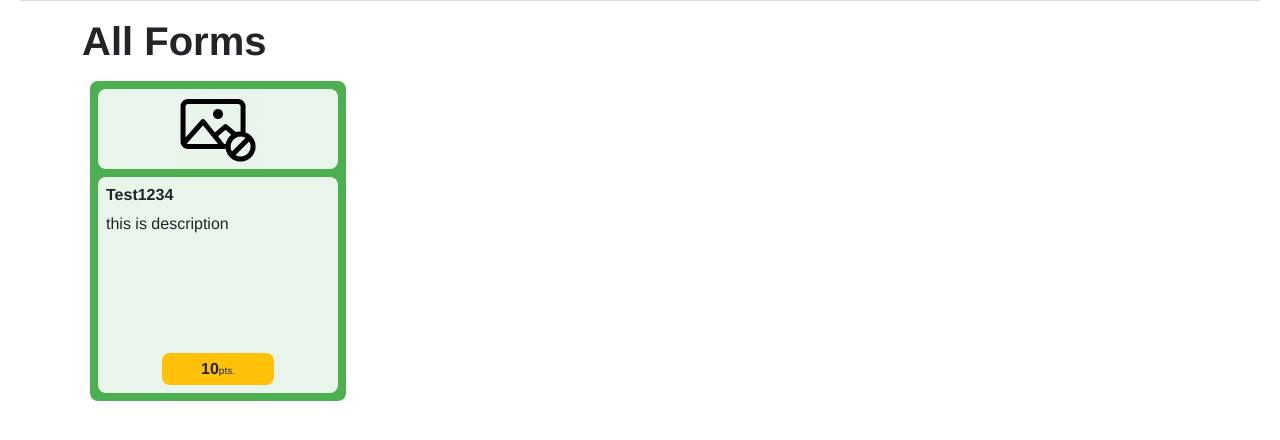
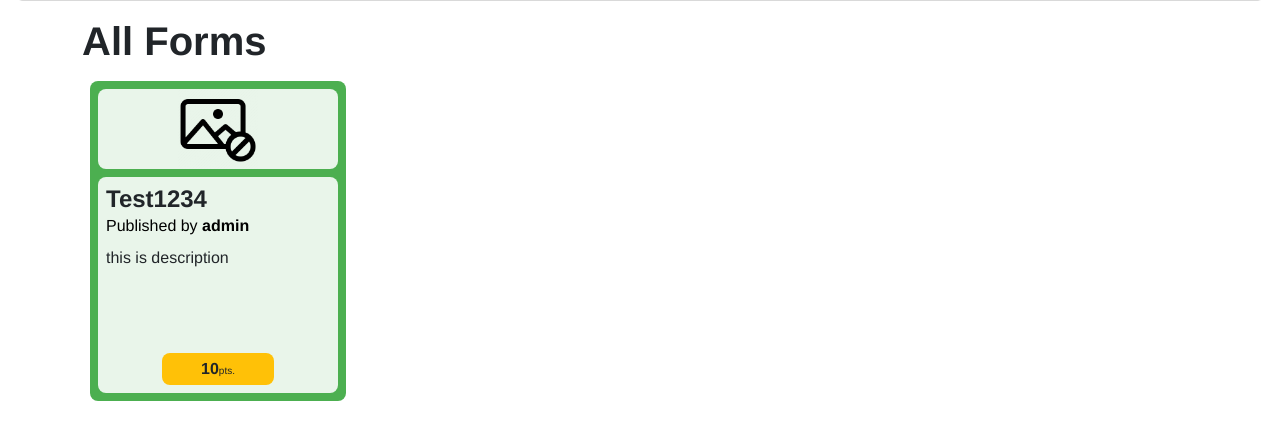
Before and after one commit to ChindanaiR/FormHubProject, a Django app: page / in a window 1280 px wide. Shown: the part 218-658 px from the top of the page. Run offline with Django 5.2, Linux system fonts and the light colour scheme; data comes from the database, SQL or seed files in the repository.

Commit message:
process 1

```diff
--- a/static/answering/index.css
+++ b/static/answering/index.css
@@ -35,6 +35,17 @@
 
             & .form-name {
                 font-weight: bold;
+            }
+
+            & .author {
+                z-index: 1;
+                cursor: pointer;
+                text-decoration: none;
+                color: black
+            }
+
+            & .author:hover {
+                text-decoration: underline;
             }
 
             & .description {
--- a/templates/answering/index.html
+++ b/templates/answering/index.html
@@ -18,7 +18,8 @@
                         <img src="{% static 'answering/imgs/no-pic.png' %}" alt="no-photo">
                     </div>
                     <div class="form-meta-data mt-2 p-2">
-                        <h6 class="form-name">{{ form.form_name }}</h6>
+                        <h4 class="form-name my-0">{{ form.form_name }}</h6>
+                        <a href="/account/{{ form.owner.id }}" class="mb-2 author">Published by <strong>{{ form.owner }}</strong></a>
                         <div class="description">
                             {{ form.description }}
                         </div>
--- a/userprofile/urls.py
+++ b/userprofile/urls.py
@@ -3,7 +3,7 @@ from . import views
 
 urlpatterns = [
     path("", views.index, name="index"),
-
+    path("<int:user_id>", views.profile, name="profile"),
     path("get_userinfo",views.get_userinfo,name="get_userinfo"),
     path("update_userinfo",views.update_userinfo,name="update_userinfo"),
 
```
Also changed, not shown: userprofile/views.py (+16 -0 lines).
